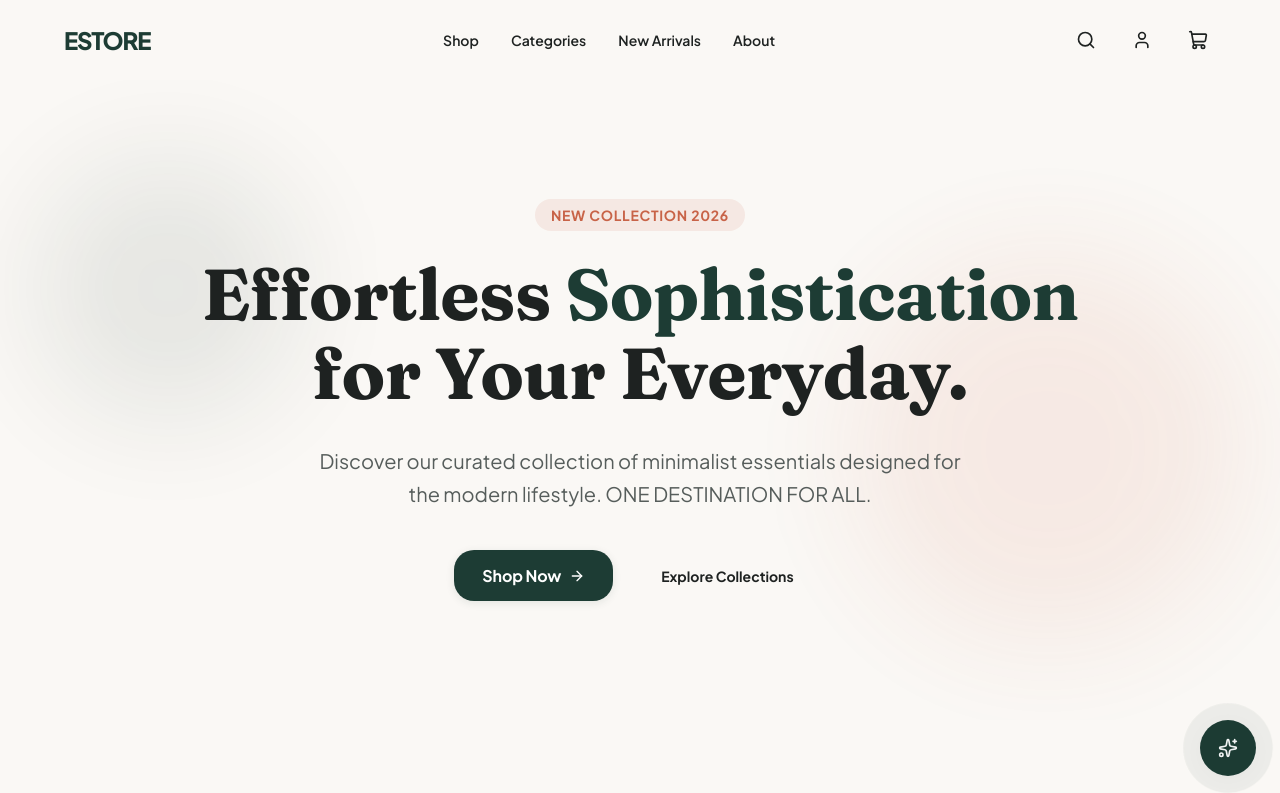
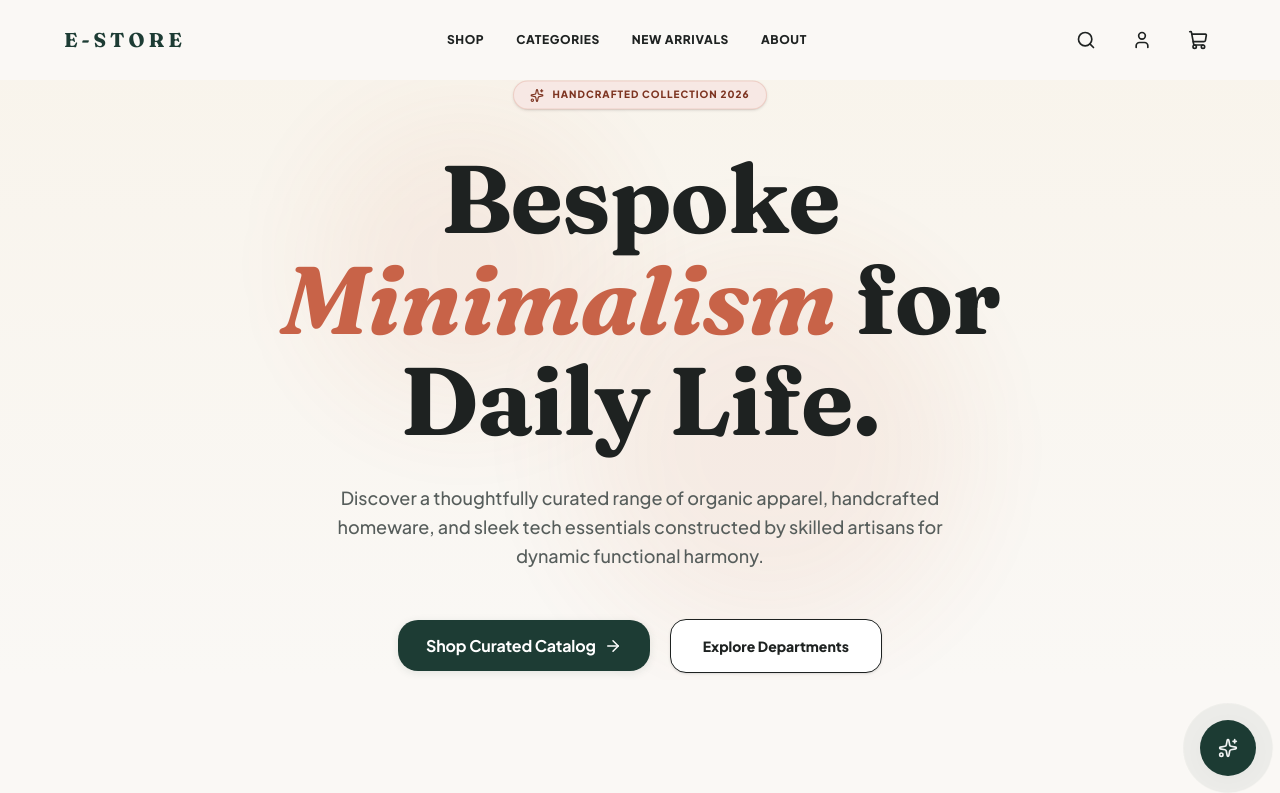
Before and after one commit to ADITYA2006-05/ESTORE, a Next.js app: page / in a window 1280 px wide. Shown: the top 793 px of the page. Built offline with nearby package versions, Linux system fonts and the light colour scheme.

Commit message:
design: complete overhaul of Hero and Navbar to inject breathtaking humanist styling, premium Fraunces italic branding, and organic warm oatmeal accents

```diff
--- a/package.json
+++ b/package.json
@@ -1,6 +1,6 @@
 {
   "name": "estore",
-  "version": "0.1.1",
+  "version": "0.1.2",
   "private": true,
   "scripts": {
     "postinstall": "prisma generate",
--- a/src/components/Hero.tsx
+++ b/src/components/Hero.tsx
@@ -1,39 +1,54 @@
 'use client'
 
 import { motion } from 'framer-motion'
-import { ArrowRight } from 'lucide-react'
+import { ArrowRight, Sparkles } from 'lucide-react'
+import Link from 'next/link'
 
 export default function Hero() {
   return (
-    <section className="relative h-[80vh] flex items-center justify-center overflow-hidden px-6">
+    <section className="relative min-h-[75vh] flex items-center justify-center overflow-hidden px-6 bg-gradient-to-b from-[#f5ebd7]/30 to-transparent">
+      {/* Organic fluid ambient glowing blobs */}
       <div className="absolute inset-0 z-0">
-        <div className="absolute top-20 left-10 w-64 h-64 bg-primary/10 rounded-full blur-3xl animate-pulse" />
-        <div className="absolute bottom-20 right-10 w-96 h-96 bg-secondary/10 rounded-full blur-3xl animate-pulse delay-1000" />
+        <div className="absolute top-10 left-1/4 w-72 h-72 bg-secondary/8 rounded-full blur-3xl animate-pulse" />
+        <div className="absolute bottom-10 right-1/4 w-96 h-96 bg-[#c86348]/8 rounded-full blur-3xl animate-pulse delay-700" />
       </div>
 
       <div className="relative z-10 max-w-4xl text-center">
         <motion.div
-          initial={{ opacity: 0, y: 20 }}
+          initial={{ opacity: 0, y: 30 }}
           animate={{ opacity: 1, y: 0 }}
-          transition={{ duration: 0.6 }}
+          transition={{ duration: 0.8, ease: [0.16, 1, 0.3, 1] }}
+          className="space-y-8"
         >
-          <span className="inline-block px-4 py-1.5 mb-6 text-sm font-bold tracking-wider text-secondary uppercase bg-secondary/10 rounded-full">
-            New Collection 2026
-          </span>
-          <h1 className="text-5xl md:text-7xl font-extrabold tracking-tight mb-8 leading-[1.1]">
-            Effortless <span className="text-primary">Sophistication</span> for Your Everyday.
+          <div className="inline-flex items-center gap-2 px-4 py-1.5 bg-[#f7e8e4] border border-[#c86348]/20 text-[#7d3421] rounded-full shadow-sm animate-bounce">
+            <Sparkles className="w-3.5 h-3.5" />
+            <span className="text-[10px] font-extrabold tracking-widest uppercase">
+              Handcrafted Collection 2026
+            </span>
+          </div>
+
+          <h1 className="text-5xl md:text-8xl font-normal tracking-tight leading-[1.05] text-on-surface">
+            Bespoke <span className="italic font-serif text-secondary block sm:inline">Minimalism</span> for Daily Life.
           </h1>
-          <p className="text-lg md:text-xl text-on-surface-variant mb-10 max-w-2xl mx-auto leading-relaxed">
-            Discover our curated collection of minimalist essentials designed for the modern lifestyle. ONE DESTINATION FOR ALL.
+
+          <p className="text-base md:text-lg text-on-surface-variant max-w-2xl mx-auto leading-relaxed font-medium">
+            Discover a thoughtfully curated range of organic apparel, handcrafted homeware, and sleek tech essentials constructed by skilled artisans for dynamic functional harmony.
           </p>
-          <div className="flex flex-col sm:flex-row items-center justify-center gap-4">
-            <button className="btn-primary flex items-center gap-2 group">
-              Shop Now
-              <ArrowRight className="w-4 h-4 transition-transform group-hover:translate-x-1" />
-            </button>
-            <button className="px-8 py-3 text-sm font-bold hover:text-primary transition-colors">
-              Explore Collections
-            </button>
+
+          <div className="flex flex-col sm:flex-row items-center justify-center gap-5 pt-4">
+            <Link
+              href="/shop"
+              className="w-full sm:w-auto btn-primary px-8 py-4 text-base font-bold shadow-md hover:shadow-lg flex items-center justify-center gap-2 group transition-all"
+            >
+              Shop Curated Catalog
+              <ArrowRight className="w-4.5 h-4.5 transition-transform group-hover:translate-x-1.5 text-white" />
+            </Link>
+            <Link
+              href="/categories"
+              className="w-full sm:w-auto px-8 py-4 text-sm font-extrabold text-on-surface hover:text-secondary bg-white hover:bg-neutral-50 rounded-2xl border border-surface-container shadow-sm hover:shadow transition-all block text-center"
+            >
+              Explore Departments
+            </Link>
           </div>
         </motion.div>
       </div>
--- a/src/components/Navbar.tsx
+++ b/src/components/Navbar.tsx
@@ -94,17 +94,17 @@ export default function Navbar() {
   return (
     <header className={`sticky top-0 z-50 transition-transform duration-300 ${
       isVisible ? 'translate-y-0' : '-translate-y-full'
-    } ${isScrolled ? 'bg-white/80 backdrop-blur-md shadow-sm' : 'bg-transparent'}`}>
+    } ${isScrolled ? 'bg-[#faf8f5]/90 backdrop-blur-md border-b border-secondary/10 shadow-sm' : 'bg-transparent'}`}>
       <div className="max-w-7xl mx-auto px-6 lg:px-16 h-20 flex items-center justify-between">
-        <Link href="/" className="text-2xl font-extrabold tracking-tighter text-primary">
-          ESTORE
+        <Link href="/" className="text-xl font-bold tracking-[0.2em] font-serif text-primary uppercase hover:text-secondary transition-colors">
+          E-Store
         </Link>
 
         <nav className="hidden md:flex items-center gap-8">
-          <Link href="/shop" className="text-sm font-semibold hover:text-primary transition-colors">Shop</Link>
-          <Link href="/categories" className="text-sm font-semibold hover:text-primary transition-colors">Categories</Link>
-          <Link href="/new" className="text-sm font-semibold hover:text-primary transition-colors">New Arrivals</Link>
-          <Link href="/about" className="text-sm font-semibold hover:text-primary transition-colors">About</Link>
+          <Link href="/shop" className="text-xs font-extrabold uppercase tracking-wider text-on-surface hover:text-secondary transition-colors">Shop</Link>
+          <Link href="/categories" className="text-xs font-extrabold uppercase tracking-wider text-on-surface hover:text-secondary transition-colors">Categories</Link>
+          <Link href="/new" className="text-xs font-extrabold uppercase tracking-wider text-on-surface hover:text-secondary transition-colors">New Arrivals</Link>
+          <Link href="/about" className="text-xs font-extrabold uppercase tracking-wider text-on-surface hover:text-secondary transition-colors">About</Link>
         </nav>
 
         <div className="flex items-center gap-5">
```
